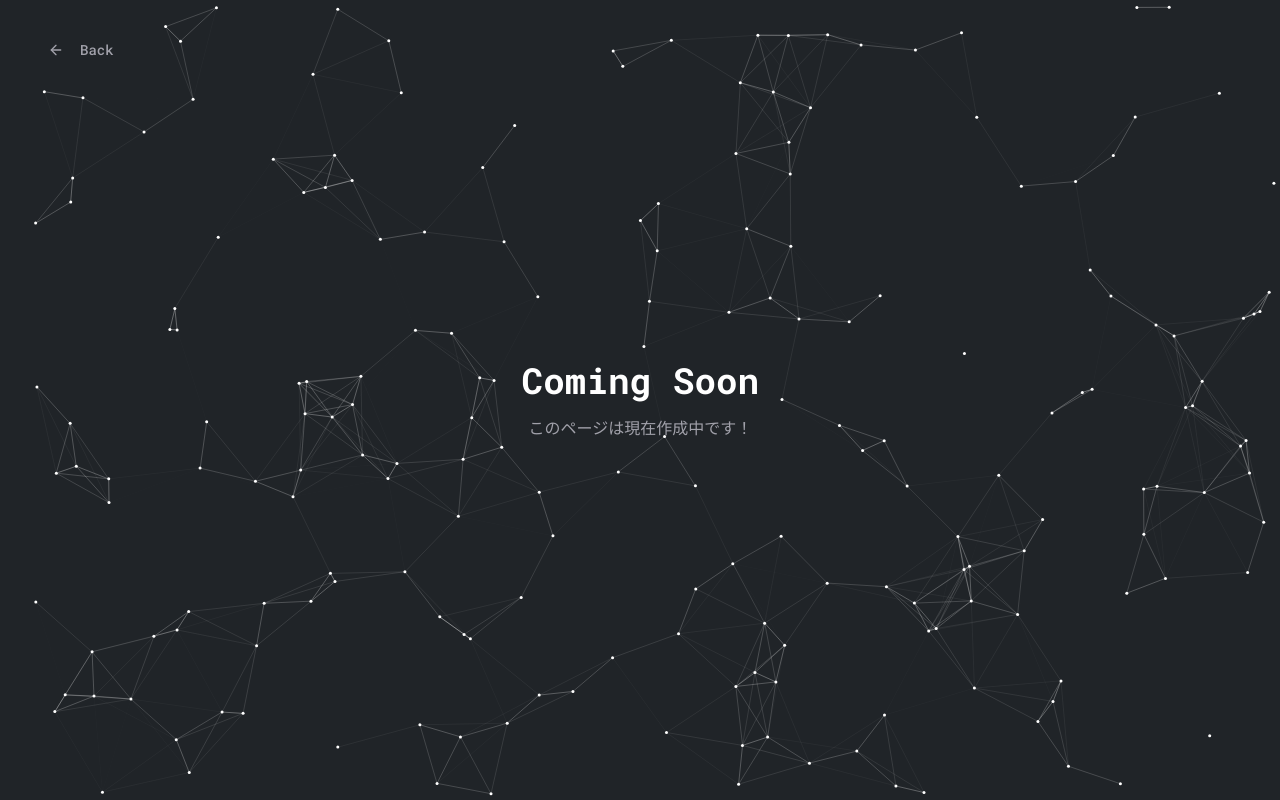
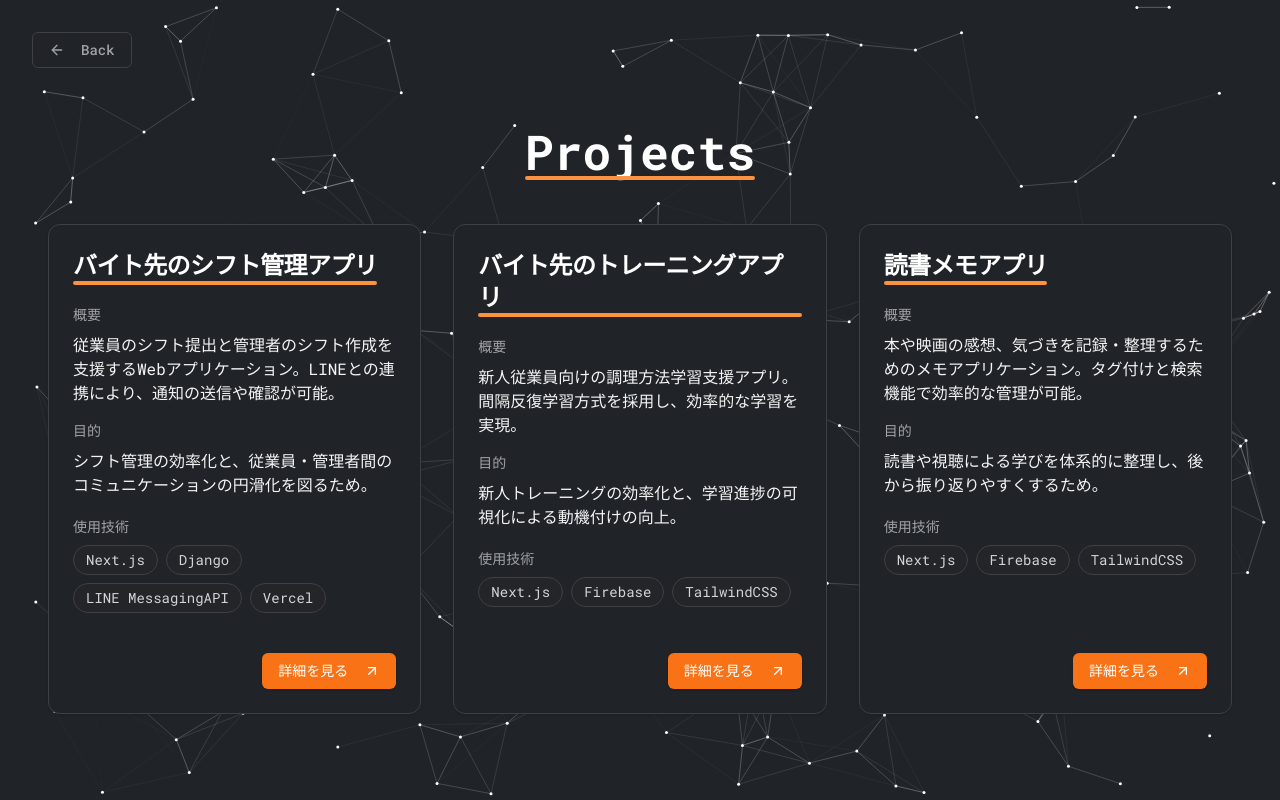
Before and after one commit to temmie0232/my-portfolio, a Next.js app: page /apps in a window 1280 px wide. Built offline with nearby package versions, Linux system fonts and the light colour scheme.

Commit message:
add: プロジェクト集ページの作成

```diff
--- a/src/app/apps/page.tsx
+++ b/src/app/apps/page.tsx
@@ -1,61 +1,85 @@
-'use client'
+"use client"
+import React from 'react';
 import { motion } from 'framer-motion';
 import { Button } from "@/components/ui/button";
+import { ArrowLeft } from 'lucide-react';
 import { useRouter } from 'next/navigation';
-import { ArrowLeft } from 'lucide-react';
+import ProjectCard from '@/components/ui/ProjectCard';
 
-const shakingAnimation = {
-    animate: {
-        x: [0, -2, 2, -2, 2, 0],
-        transition: {
-            duration: 0.5,
-            repeat: Infinity,
-            repeatType: "reverse" as const,
-            ease: "linear"
-        }
-    }
-};
-
-export default function Apps() {
+export default function ProjectsPage() {
     const router = useRouter();
 
+    const projects = [
+        {
+            title: "バイト先のシフト管理アプリ",
+            description: "従業員のシフト提出と管理者のシフト作成を支援するWebアプリケーション。LINEとの連携により、通知の送信や確認が可能。",
+            purpose: "シフト管理の効率化と、従業員・管理者間のコミュニケーションの円滑化を図るため。",
+            tools: ["Next.js", "Django", "LINE MessagingAPI", "Vercel"],
+            projectUrl: "/apps/shift-management"
+        },
+        {
+            title: "バイト先のトレーニングアプリ",
+            description: "新人従業員向けの調理方法学習支援アプリ。間隔反復学習方式を採用し、効率的な学習を実現。",
+            purpose: "新人トレーニングの効率化と、学習進捗の可視化による動機付けの向上。",
+            tools: ["Next.js", "Firebase", "TailwindCSS"],
+            projectUrl: "/apps/training"
+        },
+        {
+            title: "読書メモアプリ",
+            description: "本や映画の感想、気づきを記録・整理するためのメモアプリケーション。タグ付けと検索機能で効率的な管理が可能。",
+            purpose: "読書や視聴による学びを体系的に整理し、後から振り返りやすくするため。",
+            tools: ["Next.js", "Firebase", "TailwindCSS"],
+            projectUrl: "/apps/book-notes"
+        }
+    ];
+
     return (
-        <div className="min-h-screen flex flex-col items-center justify-center relative">
+        <div className="min-h-screen w-full p-8 md:p-12">
             <motion.div
                 initial={{ opacity: 0 }}
                 animate={{ opacity: 1 }}
-                className="absolute top-8 left-8"
+                className="fixed top-8 left-8 z-10"
             >
                 <Button
                     onClick={() => router.push('/')}
                     variant="ghost"
-                    className="text-zinc-400 hover:text-white"
+                    className="text-zinc-400 hover:text-white border border-zinc-700 hover:border-zinc-600"
                 >
                     <ArrowLeft className="mr-2 h-4 w-4" />
                     Back
                 </Button>
             </motion.div>
 
-            <motion.div
-                initial={{ opacity: 0, y: 20 }}
-                animate={{ opacity: 1, y: 0 }}
-                className="text-center space-y-4"
-            >
+            <div className="max-w-7xl mx-auto pt-20">
                 <motion.h1
-                    className="text-4xl font-bold"
-                    variants={shakingAnimation}
-                    animate="animate"
+                    initial={{ opacity: 0, y: 20 }}
+                    animate={{ opacity: 1, y: 0 }}
+                    className="text-4xl md:text-5xl font-bold text-center mb-12"
                 >
-                    Coming Soon
+                    <span className="relative inline-block">
+                        Projects
+                        <motion.div
+                            initial={{ scaleX: 0 }}
+                            animate={{ scaleX: 1 }}
+                            transition={{ delay: 0.5, duration: 0.8 }}
+                            className="absolute bottom-[-4px] left-0 h-1 rounded-md bg-orange-400 w-full origin-left"
+                        />
+                    </span>
                 </motion.h1>
-                <motion.p
-                    className="text-zinc-400"
-                    variants={shakingAnimation}
-                    animate="animate"
-                >
-                    このページは現在作成中です！
-                </motion.p>
-            </motion.div>
+
+                <div className="grid grid-cols-1 md:grid-cols-2 lg:grid-cols-3 gap-8">
+                    {projects.map((project, index) => (
+                        <motion.div
+                            key={index}
+                            initial={{ opacity: 0, y: 20 }}
+                            animate={{ opacity: 1, y: 0 }}
+                            transition={{ delay: index * 0.1 }}
+                        >
+                            <ProjectCard {...project} />
+                        </motion.div>
+                    ))}
+                </div>
+            </div>
         </div>
     );
 }
--- /dev/null
+++ b/src/app/apps/page_.tsx
@@ -0,0 +1,61 @@
+'use client'
+import { motion } from 'framer-motion';
+import { Button } from "@/components/ui/button";
+import { useRouter } from 'next/navigation';
+import { ArrowLeft } from 'lucide-react';
+
+const shakingAnimation = {
+    animate: {
+        x: [0, -2, 2, -2, 2, 0],
+        transition: {
+            duration: 0.5,
+            repeat: Infinity,
+            repeatType: "reverse" as const,
+            ease: "linear"
+        }
+    }
+};
+
+export default function Apps() {
+    const router = useRouter();
+
+    return (
+        <div className="min-h-screen flex flex-col items-center justify-center relative">
+            <motion.div
+                initial={{ opacity: 0 }}
+                animate={{ opacity: 1 }}
+                className="absolute top-8 left-8"
+            >
+                <Button
+                    onClick={() => router.push('/')}
+                    variant="ghost"
+                    className="text-zinc-400 hover:text-white"
+                >
+                    <ArrowLeft className="mr-2 h-4 w-4" />
+                    Back
+                </Button>
+            </motion.div>
+
+            <motion.div
+                initial={{ opacity: 0, y: 20 }}
+                animate={{ opacity: 1, y: 0 }}
+                className="text-center space-y-4"
+            >
+                <motion.h1
+                    className="text-4xl font-bold"
+                    variants={shakingAnimation}
+                    animate="animate"
+                >
+                    Coming Soon
+                </motion.h1>
+                <motion.p
+                    className="text-zinc-400"
+                    variants={shakingAnimation}
+                    animate="animate"
+                >
+                    このページは現在作成中です！
+                </motion.p>
+            </motion.div>
+        </div>
+    );
+}
--- /dev/null
+++ b/src/components/ui/ProjectCard.tsx
@@ -0,0 +1,75 @@
+import React from 'react';
+import { Card, CardContent, CardHeader, CardTitle, CardFooter } from "@/components/ui/card";
+import { Button } from "@/components/ui/button";
+import { motion } from 'framer-motion';
+import { ArrowUpRight } from 'lucide-react';
+
+interface ProjectCardProps {
+    title: string;
+    description: string;
+    purpose: string;
+    tools: string[];
+    projectUrl: string;
+}
+
+export default function ProjectCard({ title, description, purpose, tools, projectUrl }: ProjectCardProps) {
+    return (
+        <motion.div
+            initial={{ opacity: 0, y: 20 }}
+            whileInView={{ opacity: 1, y: 0 }}
+            viewport={{ once: true }}
+            whileHover={{ y: -5 }}
+            transition={{ duration: 0.3 }}
+            className="h-full"
+        >
+            <Card className="bg-[#202428]/100 border-zinc-700 hover:border-orange-500/50 transition-colors duration-300 h-full flex flex-col">
+                <CardHeader>
+                    <CardTitle className="text-xl md:text-2xl font-bold text-white">
+                        <span className="relative inline-block">
+                            {title}
+                            <motion.div
+                                initial={{ scaleX: 0 }}
+                                whileInView={{ scaleX: 1 }}
+                                viewport={{ once: true }}
+                                transition={{ delay: 0.2, duration: 0.8 }}
+                                className="absolute bottom-[-4px] left-0 h-1 rounded-md bg-orange-400 w-full origin-left"
+                            />
+                        </span>
+                    </CardTitle>
+                </CardHeader>
+                <CardContent className="space-y-4 flex-grow">
+                    <div className="min-h-[80px]">
+                        <h3 className="text-zinc-400 text-sm mb-2">概要</h3>
+                        <p className="text-zinc-100">{description}</p>
+                    </div>
+                    <div className="min-h-[80px]">
+                        <h3 className="text-zinc-400 text-sm mb-2">目的</h3>
+                        <p className="text-zinc-100">{purpose}</p>
+                    </div>
+                    <div>
+                        <h3 className="text-zinc-400 text-sm mb-2">使用技術</h3>
+                        <div className="flex flex-wrap gap-2">
+                            {tools.map((tool, index) => (
+                                <span
+                                    key={index}
+                                    className="px-3 py-1 bg-zinc-800/50 border border-zinc-700 rounded-full text-sm text-zinc-300"
+                                >
+                                    {tool}
+                                </span>
+                            ))}
+                        </div>
+                    </div>
+                </CardContent>
+                <CardFooter className="pt-4 justify-end">
+                    <Button
+                        onClick={() => window.location.href = projectUrl}
+                        className="bg-orange-500 hover:bg-orange-600 text-white group"
+                    >
+                        詳細を見る
+                        <ArrowUpRight className="ml-2 h-4 w-4 transition-transform group-hover:translate-x-1 group-hover:-translate-y-1" />
+                    </Button>
+                </CardFooter>
+            </Card>
+        </motion.div>
+    );
+}
```
